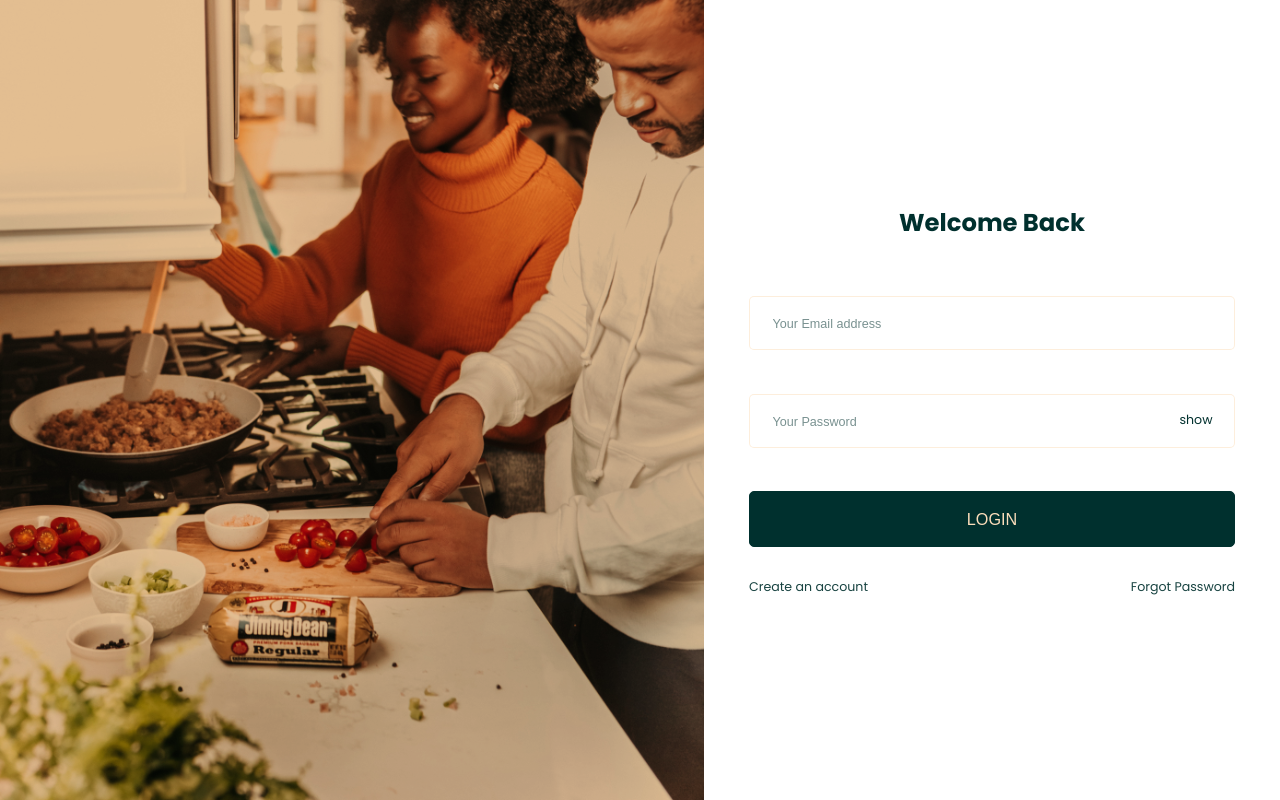
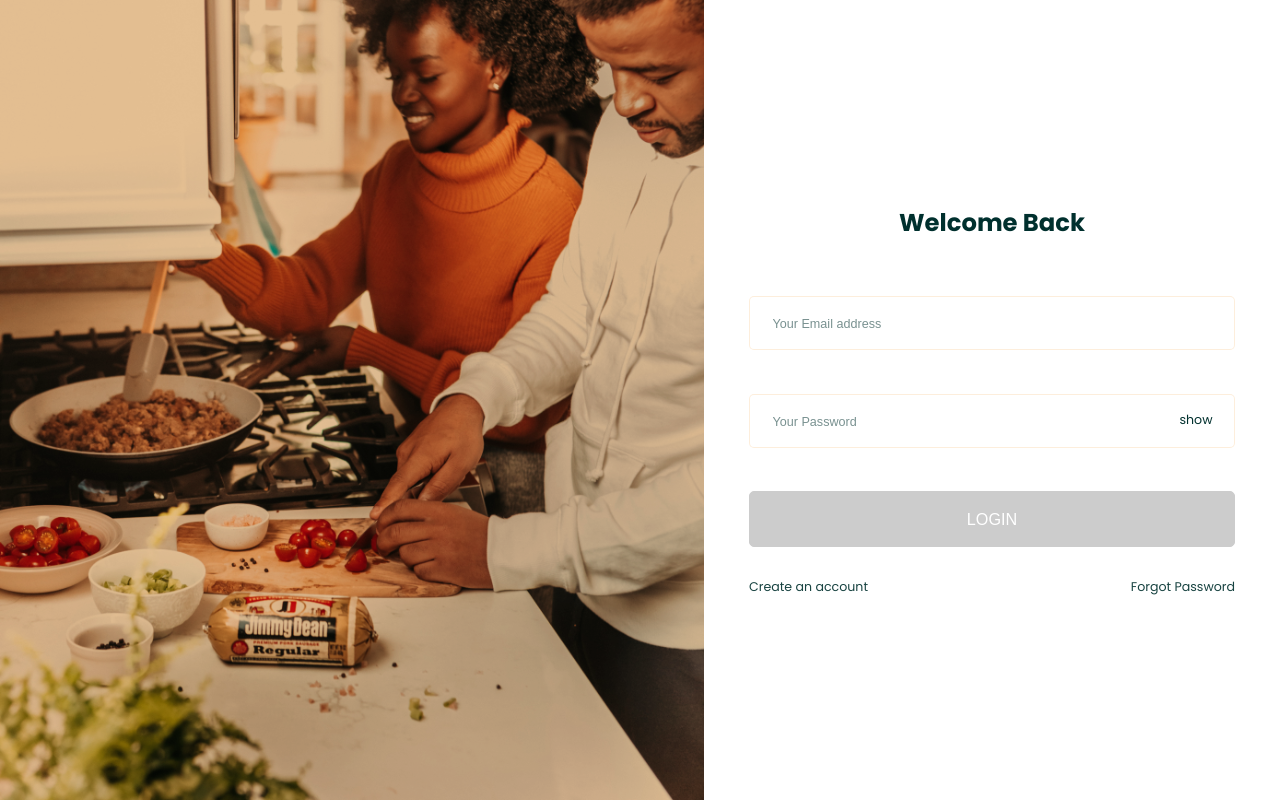
Before and after one commit to ejim11/Lilies-food-place, a React (Create React App) app: page /login in a window 1280 px wide. Built offline with nearby package versions, Linux system fonts and the light colour scheme.

Commit message:
login page edited

```diff
--- a/src/components/LoginComp/LoginForm/LoginForm.js
+++ b/src/components/LoginComp/LoginForm/LoginForm.js
@@ -2,6 +2,7 @@ import Button from "../../UI/Button/Button";
 import classes from "./LoginForm.module.scss";
 import { useState } from "react";
 import useInput from "../../hooks/user-input";
+import { Link } from "react-router-dom";
 
 const LoginForm = () => {
   const [passwordIsVisible, setPasswordIsVisible] = useState(false);
@@ -91,8 +92,8 @@ const LoginForm = () => {
         </Button>
       </form>
       <div className={classes.links}>
-        <a href="#create">Create an account</a>
-        <a href="#forgot">Forgot Password</a>
+        <Link to="/sign-up">Create an account</Link>
+        <Link to="/forgot-password">Forgot Password</Link>
       </div>
     </div>
   );
--- a/src/components/LoginComp/LoginForm/LoginForm.module.scss
+++ b/src/components/LoginComp/LoginForm/LoginForm.module.scss
@@ -72,6 +72,15 @@
       padding: 1.95rem 0;
       color: $color-secondary;
       font-size: $font-text;
+
+      &:disabled,
+      &:disabled:hover,
+      &:disabled:active {
+        background-color: #ccc;
+        color: $color-white;
+        border-color: #ccc;
+        cursor: not-allowed;
+      }
     }
   }
 }
--- a/src/components/UI/LoginBox/LoginBox.module.scss
+++ b/src/components/UI/LoginBox/LoginBox.module.scss
@@ -5,8 +5,7 @@
   width: 100%;
   max-height: 100vh;
 
-  & .img-box,
-  .form-box {
+  & .img-box {
     height: 100vh;
   }
 
@@ -30,6 +29,7 @@
     width: 45%;
     display: flex;
     align-items: center;
+    height: 100vh;
 
     @include respond(miniLaptop) {
       width: 55%;
```
